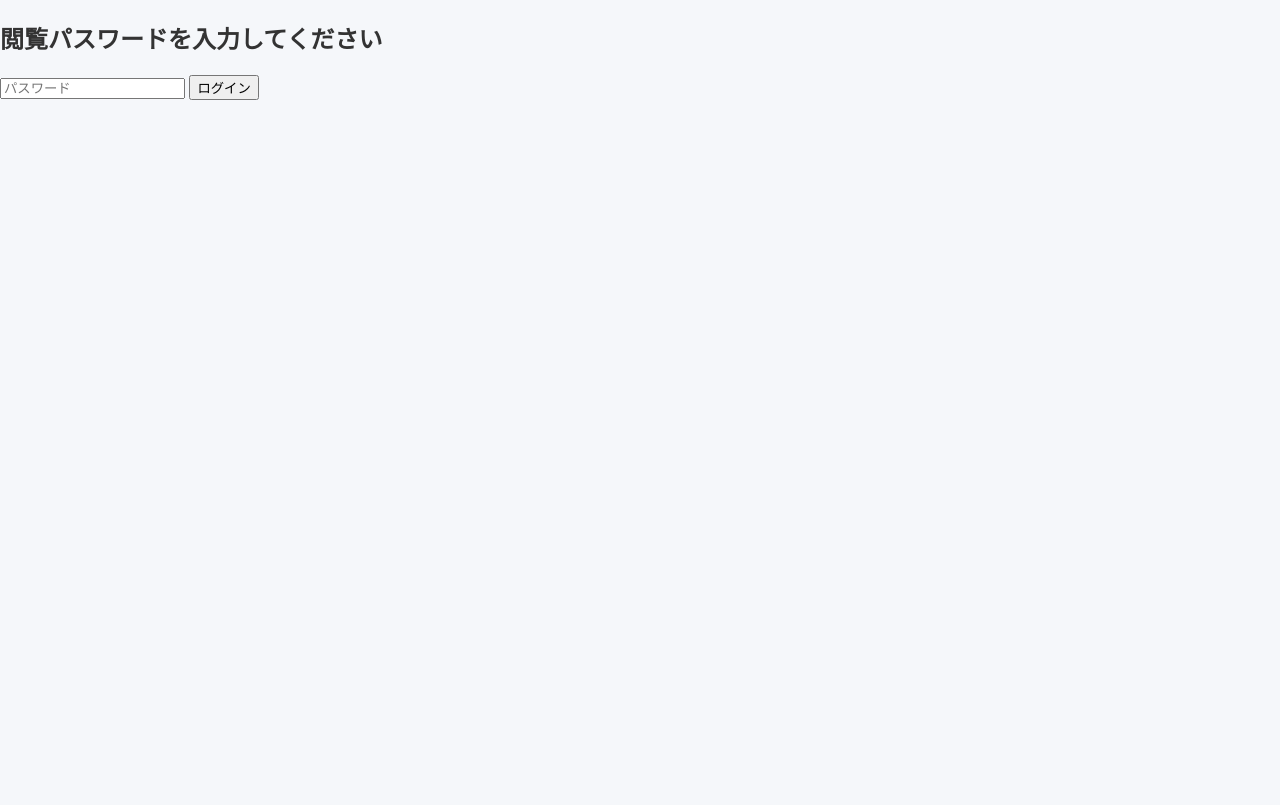
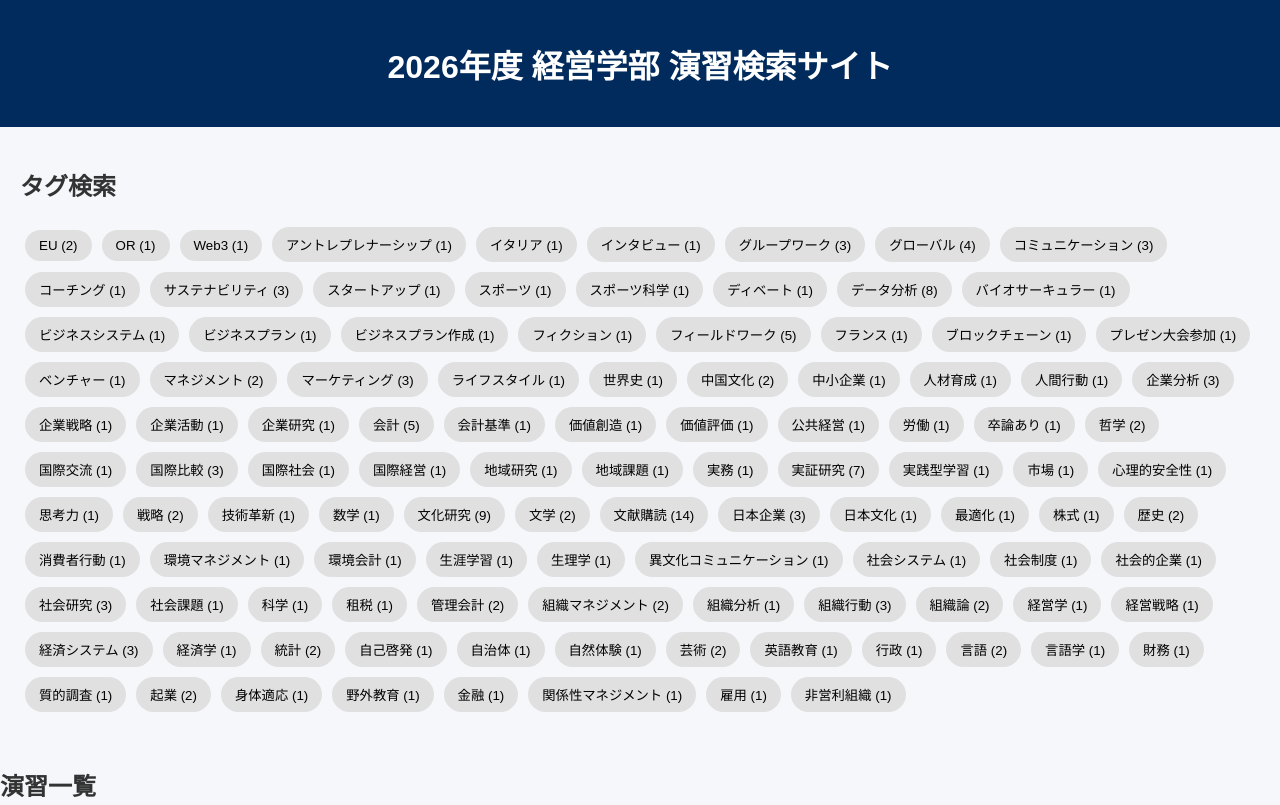
Before and after one commit to mmecon-japan/test, a plain HTML site: page index.html in a window 1280 px wide. Shown: the top 805 px of the page. Drawn offline with Linux system fonts and the light colour scheme.

Commit message:
Add files via upload

```diff
--- a/index.html
+++ b/index.html
@@ -4,18 +4,9 @@
   <meta charset="UTF-8">
   <title>経営学部 演習検索サイト</title>
   <link rel="stylesheet" href="style.css">
-  <script src="password.js"></script>
 </head>
 <body>
 
-<div id="password-screen">
-  <h2>閲覧パスワードを入力してください</h2>
-  <input type="password" id="password-input" placeholder="パスワード">
-  <button onclick="checkPassword()">ログイン</button>
-  <p id="error-message"></p>
-</div>
-
-<div id="main-content" style="display:none;">
 <header>
   <h1>2026年度 経営学部 演習検索サイト</h1>
 </header>
@@ -32,7 +23,6 @@
 </section>
 
 <script src="search.js"></script>
-</div>
 
 </body>
 </html>
```
Lines whose indentation alone changed are shown as unchanged.
